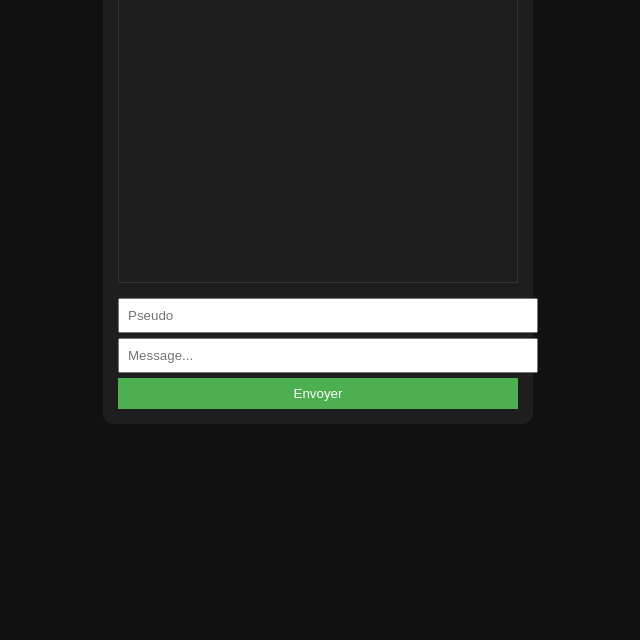
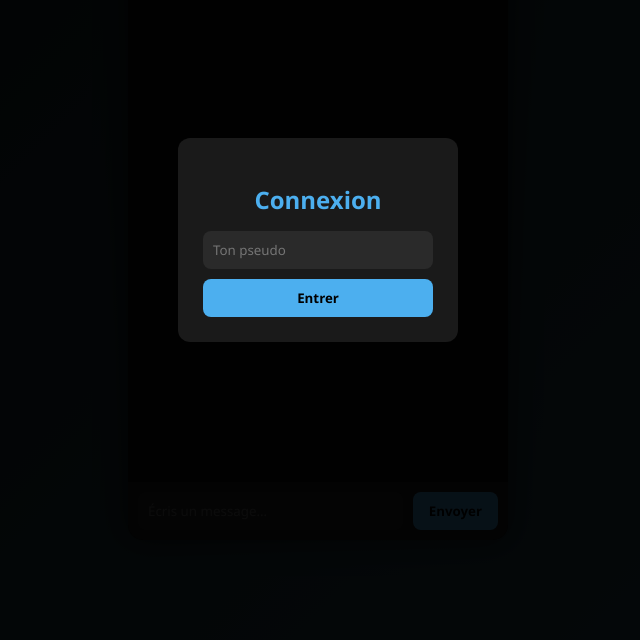
Before and after one commit to devffin/HelloChat, a plain HTML site: page templates/index.html in a window 1280 px wide. Shown: the part 160-800 px from the top of the page, without its empty margins (322-962 px from the left). Drawn offline with nearby package versions, Linux system fonts and the light colour scheme; no server answers.

Commit message:
UI ameliored

```diff
--- a/templates/index.html
+++ b/templates/index.html
@@ -2,44 +2,214 @@
 <html lang="fr">
 <head>
 <meta charset="UTF-8">
-<title>Mon Chat</title>
+<title>HelloChat</title>
 <script src="https://cdn.socket.io/4.7.5/socket.io.min.js"></script>
 <style>
-body{background:#111;color:#fff;font-family:Arial;display:flex;justify-content:center}
-#chat{width:400px;margin-top:40px;background:#1e1e1e;padding:15px;border-radius:10px}
-#messages{height:300px;overflow-y:auto;border:1px solid #333;padding:5px;margin-bottom:10px}
-input,button{width:100%;padding:8px;margin-top:5px}
-button{background:#4caf50;border:none;color:white}
+* {
+  box-sizing: border-box;
+  font-family: "Segoe UI", Arial, sans-serif;
+}
+
+body {
+  margin: 0;
+  height: 100vh;
+  background: linear-gradient(135deg, #0f2027, #203a43, #2c5364);
+  display: flex;
+  justify-content: center;
+  align-items: center;
+}
+
+#chat-container {
+  width: 380px;
+  height: 600px;
+  background: #111;
+  border-radius: 15px;
+  display: flex;
+  flex-direction: column;
+  overflow: hidden;
+  box-shadow: 0 0 30px rgba(0,0,0,0.6);
+}
+
+#chat-header {
+  padding: 15px;
+  background: #1f1f1f;
+  text-align: center;
+  font-size: 20px;
+  font-weight: bold;
+  color: #4cafef;
+}
+
+#messages {
+  flex: 1;
+  padding: 15px;
+  overflow-y: auto;
+  background: #0b0b0b;
+}
+
+.message {
+  margin-bottom: 10px;
+  padding: 10px 12px;
+  border-radius: 10px;
+  max-width: 80%;
+  word-wrap: break-word;
+  animation: fadeIn 0.2s ease;
+}
+
+.message.user {
+  background: #4cafef;
+  color: #000;
+  margin-left: auto;
+  text-align: right;
+}
+
+.message.other {
+  background: #2a2a2a;
+  color: #fff;
+  margin-right: auto;
+}
+
+#chat-input {
+  display: flex;
+  padding: 10px;
+  background: #1a1a1a;
+}
+
+#chat-input input {
+  flex: 1;
+  padding: 10px;
+  border: none;
+  border-radius: 8px;
+  outline: none;
+  background: #2a2a2a;
+  color: #fff;
+}
+
+#chat-input button {
+  margin-left: 10px;
+  padding: 10px 16px;
+  border: none;
+  border-radius: 8px;
+  background: #4cafef;
+  color: #000;
+  cursor: pointer;
+  font-weight: bold;
+}
+
+#chat-input button:hover {
+  background: #6cc6ff;
+}
+
+#login {
+  position: absolute;
+  inset: 0;
+  background: rgba(0,0,0,0.9);
+  display: flex;
+  justify-content: center;
+  align-items: center;
+}
+
+#login-box {
+  background: #1a1a1a;
+  padding: 25px;
+  border-radius: 12px;
+  text-align: center;
+  width: 280px;
+}
+
+#login-box h2 {
+  margin-bottom: 15px;
+  color: #4cafef;
+}
+
+#login-box input {
+  width: 100%;
+  padding: 10px;
+  border: none;
+  border-radius: 8px;
+  margin-bottom: 10px;
+  background: #2a2a2a;
+  color: #fff;
+}
+
+#login-box button {
+  width: 100%;
+  padding: 10px;
+  border: none;
+  border-radius: 8px;
+  background: #4cafef;
+  color: #000;
+  font-weight: bold;
+  cursor: pointer;
+}
+
+@keyframes fadeIn {
+  from {opacity: 0; transform: translateY(5px);}
+  to {opacity: 1; transform: translateY(0);}
+}
 </style>
 </head>
 <body>
-<div id="chat">
-<h2>💬 Mon WebChat</h2>
-<div id="messages"></div>
-<input id="username" placeholder="Pseudo">
-<input id="message" placeholder="Message..." onkeypress="if(event.key==='Enter')sendMessage()">
-<button onclick="sendMessage()">Envoyer</button>
+
+<div id="chat-container">
+  <div id="chat-header">💬 HelloChat</div>
+  <div id="messages"></div>
+  <div id="chat-input">
+    <input id="message" placeholder="Écris un message..." autocomplete="off">
+    <button onclick="sendMessage()">Envoyer</button>
+  </div>
+</div>
+
+<div id="login">
+  <div id="login-box">
+    <h2>Connexion</h2>
+    <input id="username" placeholder="Ton pseudo">
+    <button onclick="login()">Entrer</button>
+  </div>
 </div>
 
 <script>
 const socket = io();
+let username = "";
+
 const messages = document.getElementById('messages');
+const messageInput = document.getElementById('message');
+
+function login() {
+  const u = document.getElementById('username').value.trim();
+  if (u !== "") {
+    username = u;
+    document.getElementById('login').style.display = "none";
+  }
+}
+
+function addMessage(text, type) {
+  const div = document.createElement('div');
+  div.className = 'message ' + type;
+  div.textContent = text;
+  messages.appendChild(div);
+  messages.scrollTop = messages.scrollHeight;
+}
 
 socket.on('message', msg => {
-  const p = document.createElement('p');
-  p.textContent = msg;
-  messages.appendChild(p);
-  messages.scrollTop = messages.scrollHeight;
+  if (msg.startsWith(username + " :")) {
+    addMessage(msg.replace(username + " :", "Moi :"), "user");
+  } else {
+    addMessage(msg, "other");
+  }
 });
 
-function sendMessage(){
-  const user = username.value || "Anonyme";
-  const msg = message.value;
-  if(msg.trim()!==""){
-    socket.send(user+" : "+msg);
-    message.value="";
+function sendMessage() {
+  const msg = messageInput.value.trim();
+  if (msg !== "" && username !== "") {
+    socket.send(username + " : " + msg);
+    messageInput.value = "";
   }
 }
+
+messageInput.addEventListener("keypress", e => {
+  if (e.key === "Enter") sendMessage();
+});
 </script>
+
 </body>
 </html>
```
